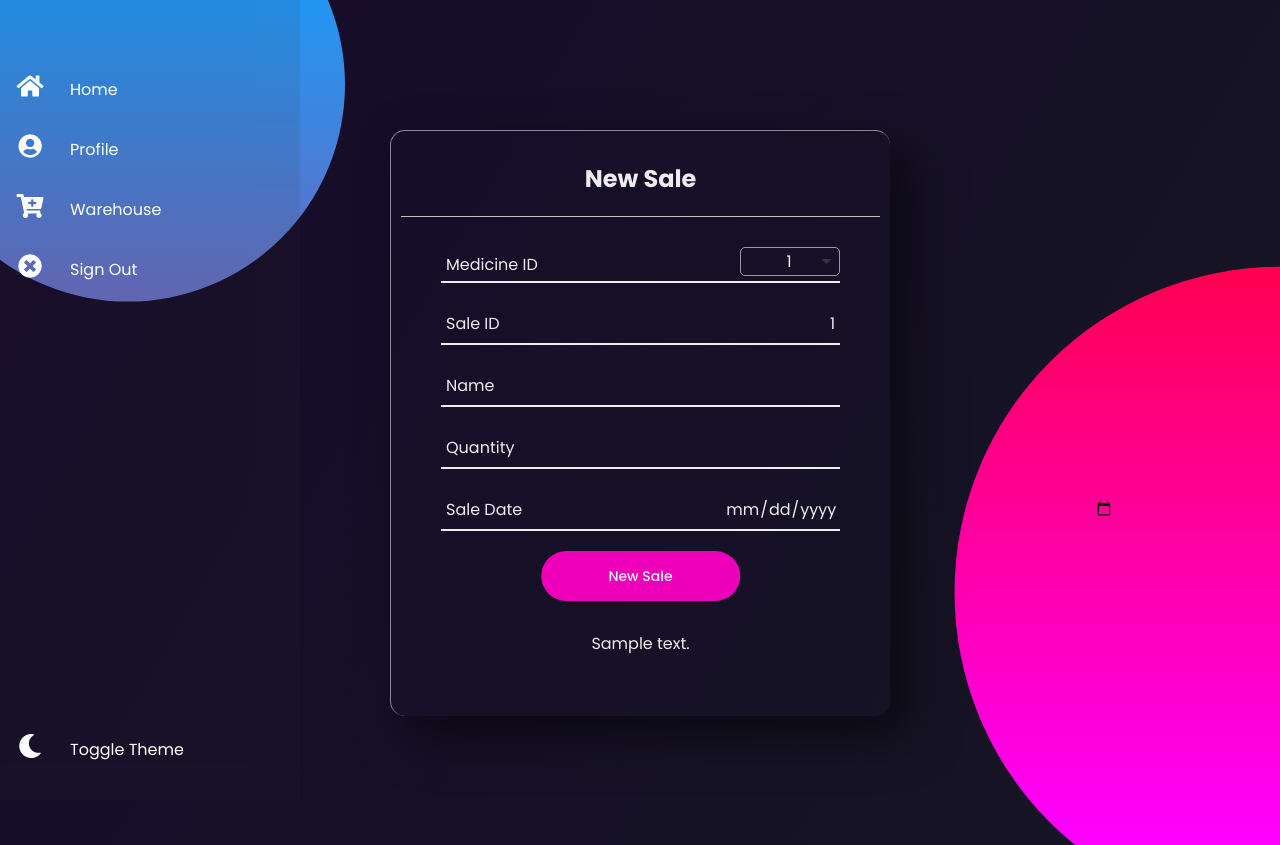
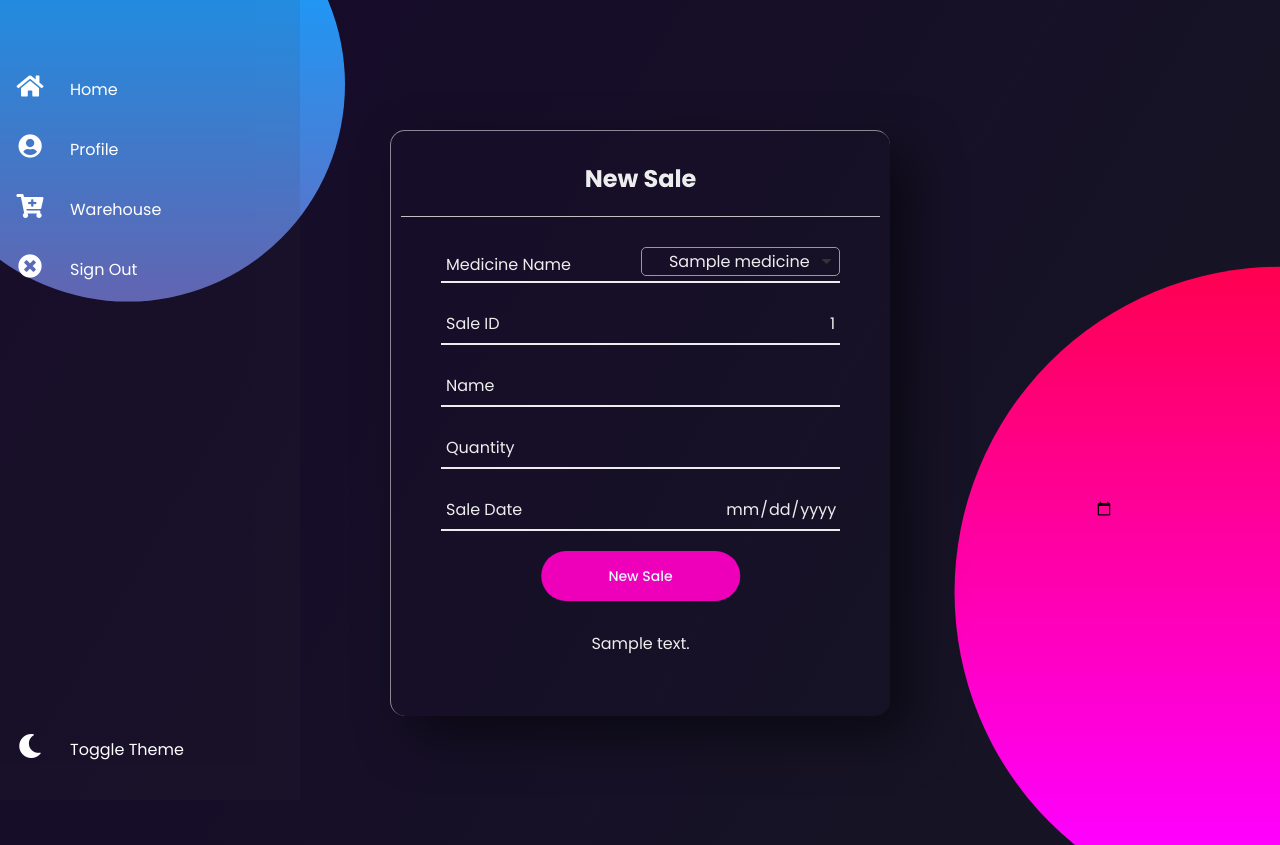
Before and after one commit to k-srivastava/Health-Warehouse, a Flask app: template templates/account/dashboard/warehouse/new_sale.html in a window 1280 px wide. Shown: the top 845 px of the page. Run offline with Flask 2, Linux system fonts and the light colour scheme; the template is opened without the code that fills it: most values are stand-ins (such as "Sample title", 1, 10 or a date in 2020); parts of the project's set-up code (start-up, migrations or seed data) failed here and were passed over.

Commit message:
Changed searching of medicines to name rather than ID in forms.

```diff
--- a/static/css/account/dashboard/warehouse/update_stock.css
+++ b/static/css/account/dashboard/warehouse/update_stock.css
@@ -2,9 +2,9 @@
 {
     font-size: 16px;
     position: relative;
-    left: 75%;
+    left: 50%;
+    width: 50%;
     margin-bottom: 5px;
-    width: 25%;
     padding: 5px 10px 5px 8px;
     text-align: center;
     color: var(--text-color);
--- a/static/scripts/currentMedicine.js
+++ b/static/scripts/currentMedicine.js
@@ -5,15 +5,39 @@
 /**
  * Get the currently selected medicine from its ID by matching against all medicines in the database.
  *
- * @param medicineData Data of all medicines in the database as JavaScript objects.
+ * @param medicineData Data of all medicines in the database a JavaScript object.
  * @return {*} Current medicine being selected.
  */
 function getCurrentMedicine(medicineData) {
-    const selectedID = parseInt(document.getElementById('medicine-id').value);
+    const selectedName = document.getElementById('medicine-name').value;
 
     for (let medicine of medicineData) {
-        if (medicine.id === selectedID) {
+        if (medicine.name === selectedName) {
             return medicine
         }
     }
 }
+
+/**
+ * Get the matching medicine from the search bar by checking it against all medicine names in the database.
+ *
+ * @param medicineData Data of all medicines in the database as a JavaScript object.
+ * @return {*[]} Array of all matching medicines.
+ */
+function getValidMedicines(medicineData) {
+    const medicineName = document.getElementById('search-bar').value.toLowerCase();
+    const validMedicines = [];
+
+    // Show the first five medicines if search bar is empty.
+    if (medicineName === '') {
+        return medicineData.slice(0, 5);
+    }
+
+    for (let medicine of medicineData) {
+        if (medicine.name.toLowerCase().includes(medicineName)) {
+            validMedicines.push(medicine);
+        }
+    }
+
+    return validMedicines.slice(0, 8);
+}
--- a/templates/account/dashboard/warehouse/new_sale.html
+++ b/templates/account/dashboard/warehouse/new_sale.html
@@ -10,10 +10,10 @@
 
 {% block select_field %}
     <div class="select-field">
-        <label>Medicine ID</label>
-        <select name="medicine-id" id="medicine-id" onchange="updateFields()">
+        <label>Medicine Name</label>
+        <select name="medicine-name" id="medicine-name" onchange="updateFields()">
             {% for medicine in all_medicines %}
-                <option name="medicine-id" value="{{ medicine.id }}">{{ medicine.id }}</option>
+                <option name="medicine-name" value="{{ medicine.name }}">{{ medicine.name }}</option>
             {% endfor %}
         </select>
     </div>
@@ -26,7 +26,7 @@
     </div>
 
     <div class="field" id="readonly-field">
-        <input type="text" name="name" readonly>
+        <input type="number" name="medicine-id" readonly>
         <label>Name</label>
     </div>
 
@@ -47,14 +47,15 @@
     <script src="{{ url_for('static', filename='scripts/currentMedicine.js') }}"></script>
 
     <script>
-        const medicineData = JSON.parse({{ medicines_json|tojson }})
-        const medicineNameField = document.getElementsByName('name')[0]
+        const medicineData = JSON.parse({{ medicines_json|tojson }});
+        const medicineIdField = document.getElementsByName('medicine-id')[0];
+        let currentMedicine;
 
-        let currentMedicine;
+        console.log(medicineIdField.value);
 
         function updateFields() {
             currentMedicine = getCurrentMedicine(medicineData);
-            medicineNameField.value = currentMedicine.name;
+            medicineIdField.value = currentMedicine.id;
         }
     </script>s
 {% endblock %}
```
